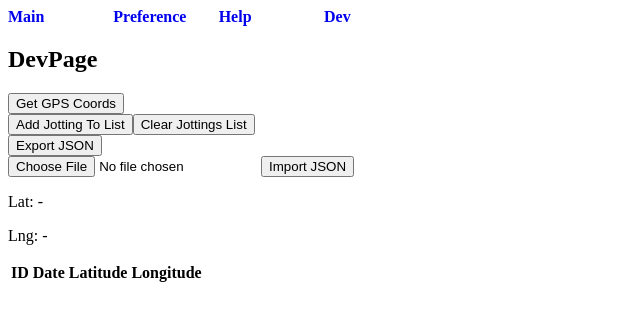
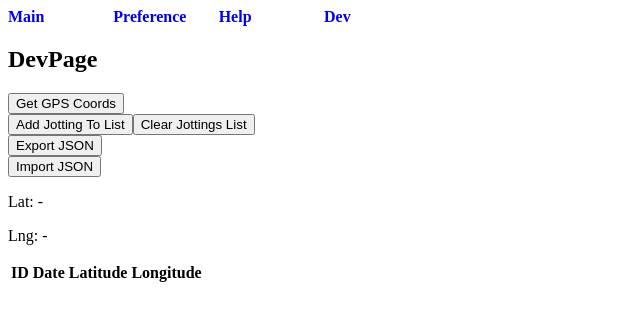
Before and after one commit to tikitorchey/jotgps, a React app in the folder app/: page /#/dev in a window 1280 px wide. Shown: the top 320 px of the page, without its empty margins (0-640 px from the left). Built offline with nearby package versions, Linux system fonts and the light colour scheme; the HTML template or start-up script is replaced by a standard one.

Commit message:
remove #3 実装を見送った試作版の処理を削除

```diff
--- a/app/src/Components/Pages/DevPage.tsx
+++ b/app/src/Components/Pages/DevPage.tsx
@@ -16,7 +16,7 @@ export const DevPage: React.FC<Props> = ({ sampleProp }) => {
   const [ jottingList,  setJottingList ]  = useState<Array<Jotting>>([]);
 
   // ___ use ref ___ ___ ___ ___ ___
-  const jsonInputRef = useRef<HTMLInputElement | null>(null);
+  // const inputRef = useRef<HTMLInputElement | null>(null);
 
   // ___ use effect ___ ___ ___ ___ ___
   useEffect( () => { console.log(sampleState) }, [ sampleState ] );
@@ -61,9 +61,9 @@ export const DevPage: React.FC<Props> = ({ sampleProp }) => {
     setJottingList(importedJottings as Array<Jotting>);
   }
 
-  const onClickExportJSONButton = () => {
-    const fileName: string = "sample";
-    JGEngine.exportJSON(jottingList, fileName);
+  const onClickExportJSONButton = async () => {
+    const fileName: string = "jotgps";
+    await JGEngine.exportJSON(jottingList, fileName);
   }
 
   // ___ method ___ ___ ___ ___ ___
@@ -88,7 +88,6 @@ export const DevPage: React.FC<Props> = ({ sampleProp }) => {
         <button onClick = { onClickExportJSONButton }> Export JSON </button>
       </div>
       <div>
-        <input ref = { jsonInputRef } type = "file" accept = ".json"/>
         <button onClick = { onClickImportJSONButton }> Import JSON </button>
       </div>
 
```
